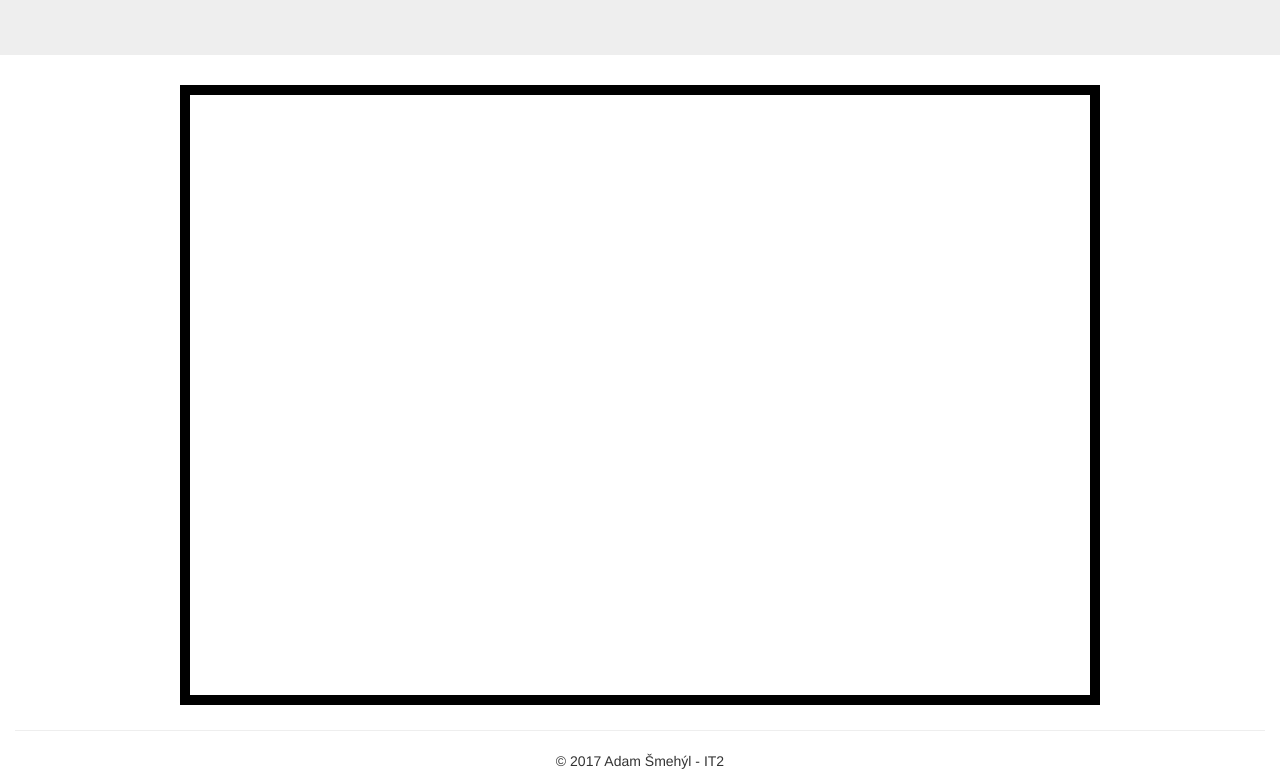
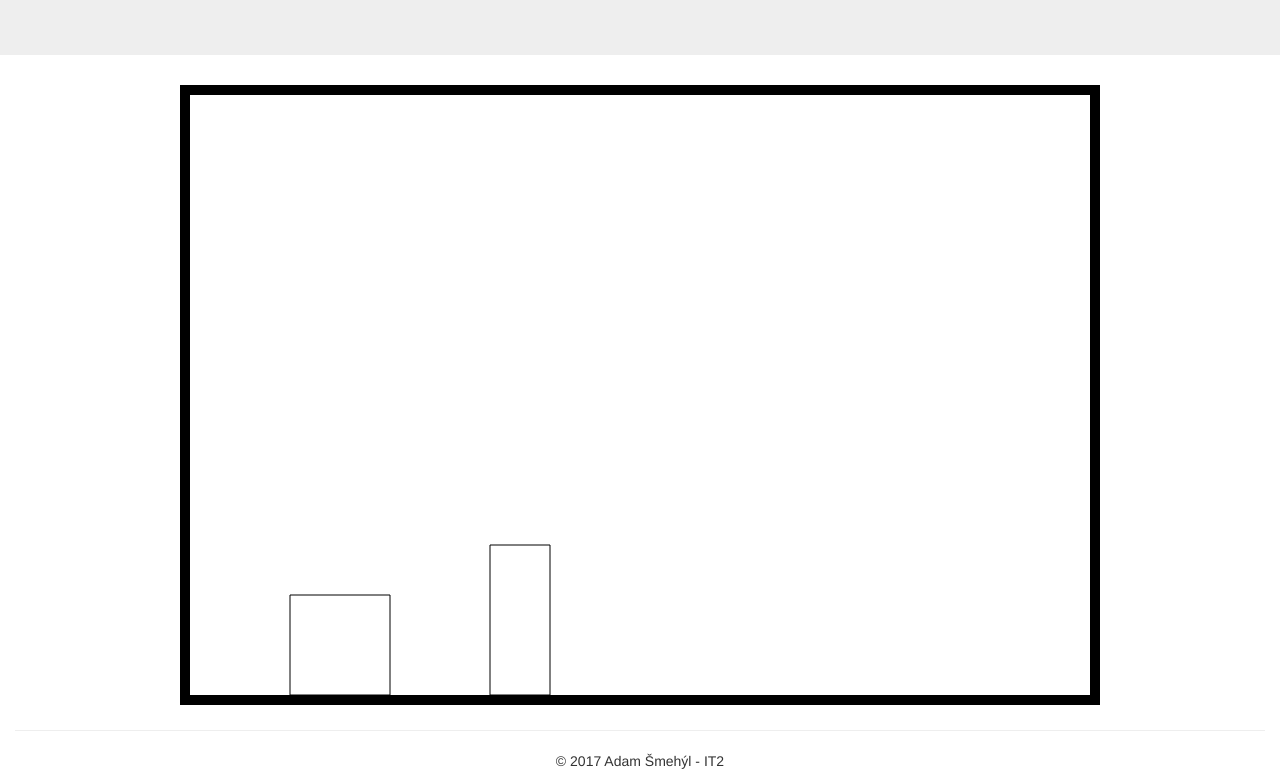
Before and after one commit to DgDamis/Wall-Jump, a plain HTML site: page index.html in a window 1280 px wide. Shown: the part 140-921 px from the top of the page. Drawn offline with nearby package versions, Linux system fonts and the light colour scheme.

Commit message:
Trying to Understand 0.1

```diff
--- a/index.html
+++ b/index.html
@@ -16,7 +16,6 @@
             <script src="https://oss.maxcdn.com/libs/html5shiv/3.7.3/html5shiv.js"></script>
             <script src="https://oss.maxcdn.com/libs/respond.js/1.4.2/respond.min.js"></script>
         <![endif]-->
-    <link rel="stylesheet" href="css/styles.css">
 </head>
 
 <body>
@@ -38,7 +37,7 @@
     <script src="https://ajax.googleapis.com/ajax/libs/jquery/1.12.4/jquery.min.js"></script>
     <!-- Bootstrap JavaScript -->
     <script src="https://maxcdn.bootstrapcdn.com/bootstrap/3.3.7/js/bootstrap.min.js"></script>
-    <script src="js/rectangle.js"></script>
+    <script src="js/block.js"></script>
     <script src="js/main.js"></script>
 
 </body>
--- a/js/main.js
+++ b/js/main.js
@@ -1,6 +1,7 @@
+window.onload = function() {
     var canvas = document.getElementById("canvas");
     var ctx = canvas.getContext("2d");
-var objects = [];
+    // var objects = [];
 
     function clearCanvas(color) {
         ctx.fillStyle = color;
@@ -8,3 +9,14 @@ function clearCanvas(color) {
         canvas.style.border = "10px solid black";
     }
     clearCanvas("white");
+    // new Block();
+
+    ctx.beginPath();
+    ctx.fillStyle = "rgb(255, 255, 255)";
+    ctx.rect(100, 500, 100, 100);
+    ctx.stroke();
+
+    ctx.beginPath();
+    ctx.rect(300, 450, 60, 150);
+    ctx.stroke();
+};
```
Also changed, not shown: js/block.js (added, +31 -0 lines). Lines whose indentation alone changed are shown as unchanged.
